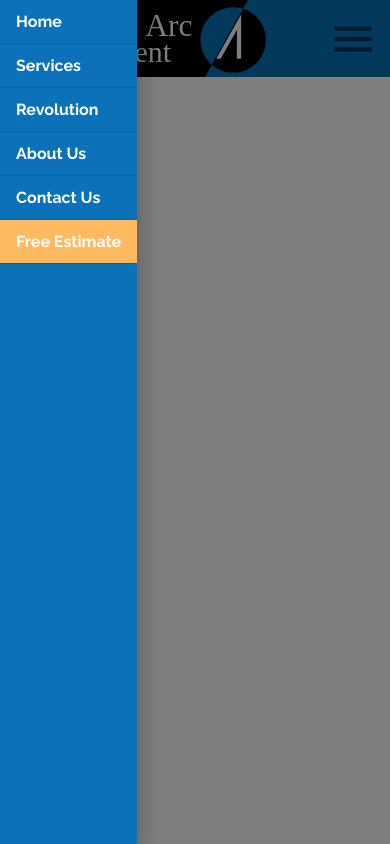
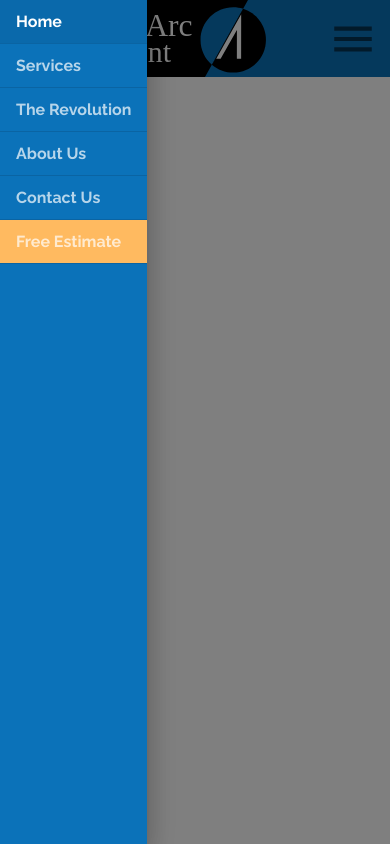
Before and after one commit to arunsinghsnd/NativeCodeLab, a React (Create React App) app: page / in a window 390 px wide. Both pictures are taken after a click on the button 353 px from the left and 38 px from the top of the page. Built offline with nearby package versions, Linux system fonts and the light colour scheme.

Commit message:
added the selected highlight to menu item

```diff
--- a/src/components/ui/Header.js
+++ b/src/components/ui/Header.js
@@ -99,9 +99,13 @@ const useStyles = makeStyles(theme => ({
   drawerItem: {
     ...theme.typography.tab,
     color: "white",
+    opacity: 0.7,
   },
   drawerItemEstimate: {
     backgroundColor: theme.palette.common.orange,
+  },
+  drawerItemSelected: {
+    opacity: 1,
   },
 }));
 
@@ -303,69 +307,135 @@ const Header = () => {
       >
         <List disablePadding>
           <ListItem
-            onClick={() => setOpenDrawer(false)}
+            onClick={() => {
+              setOpenDrawer(false);
+              setValue(0);
+            }}
             divider
             button
             component={Link}
             to="/"
+            selected={value === 0}
           >
-            <ListItemText disableTypography className={classes.drawerItem}>
+            <ListItemText
+              disableTypography
+              className={
+                value === 0
+                  ? [classes.drawerItem, classes.drawerItemSelected]
+                  : classes.drawerItem
+              }
+            >
               Home
             </ListItemText>
           </ListItem>
           <ListItem
-            onClick={() => setOpenDrawer(false)}
+            onClick={() => {
+              setOpenDrawer(false);
+              setValue(1);
+            }}
             divider
             button
             component={Link}
             to="/services"
+            selected={value === 1}
           >
-            <ListItemText disableTypography className={classes.drawerItem}>
+            <ListItemText
+              disableTypography
+              className={
+                value === 1
+                  ? [classes.drawerItem, classes.drawerItemSelected]
+                  : classes.drawerItem
+              }
+            >
               Services
             </ListItemText>
           </ListItem>
           <ListItem
-            onClick={() => setOpenDrawer(false)}
+            onClick={() => {
+              setOpenDrawer(false);
+              setValue(2);
+            }}
             divider
             button
             component={Link}
             to="/revolution"
+            selected={value === 2}
           >
-            <ListItemText disableTypography className={classes.drawerItem}>
-              Revolution
+            <ListItemText
+              disableTypography
+              className={
+                value === 2
+                  ? [classes.drawerItem, classes.drawerItemSelected]
+                  : classes.drawerItem
+              }
+            >
+              The Revolution
             </ListItemText>
           </ListItem>
           <ListItem
-            onClick={() => setOpenDrawer(false)}
+            onClick={() => {
+              setOpenDrawer(false);
+              setValue(3);
+            }}
             divider
             button
             component={Link}
             to="/about"
+            selected={value === 3}
           >
-            <ListItemText disableTypography className={classes.drawerItem}>
+            <ListItemText
+              disableTypography
+              className={
+                value === 3
+                  ? [classes.drawerItem, classes.drawerItemSelected]
+                  : classes.drawerItem
+              }
+            >
               About Us
             </ListItemText>
           </ListItem>
           <ListItem
-            onClick={() => setOpenDrawer(false)}
+            onClick={() => {
+              setOpenDrawer(false);
+              setValue(4);
+            }}
             divider
             button
             component={Link}
             to="/contact"
+            selected={value === 4}
           >
-            <ListItemText disableTypography className={classes.drawerItem}>
+            <ListItemText
+              disableTypography
+              className={
+                value === 4
+                  ? [classes.drawerItem, classes.drawerItemSelected]
+                  : classes.drawerItem
+              }
+            >
               Contact Us
             </ListItemText>
           </ListItem>
           <ListItem
-            onClick={() => setOpenDrawer(false)}
+            onClick={() => {
+              setOpenDrawer(false);
+              setValue(5);
+            }}
             divider
             button
             component={Link}
             to="/estimate"
+            selected={value === 5}
             className={classes.drawerItemEstimate}
           >
-            <ListItemText disableTypography className={classes.drawerItem}>
+            <ListItemText
+              disableTypography
+              className={
+                value === 5
+                  ? [classes.drawerItem, classes.drawerItemSelected]
+                  : classes.drawerItem
+              }
+            >
               Free Estimate
             </ListItemText>
           </ListItem>
```
